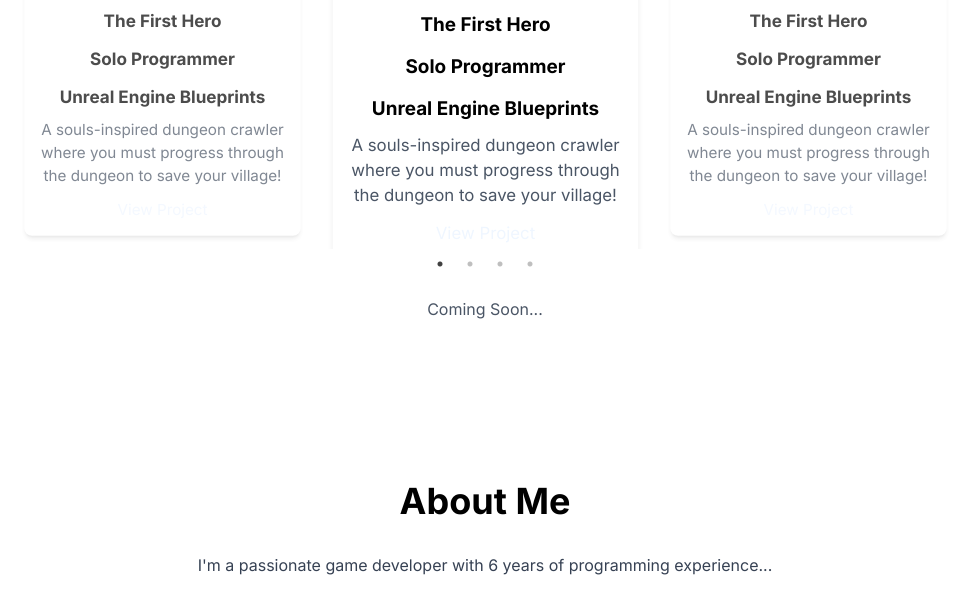
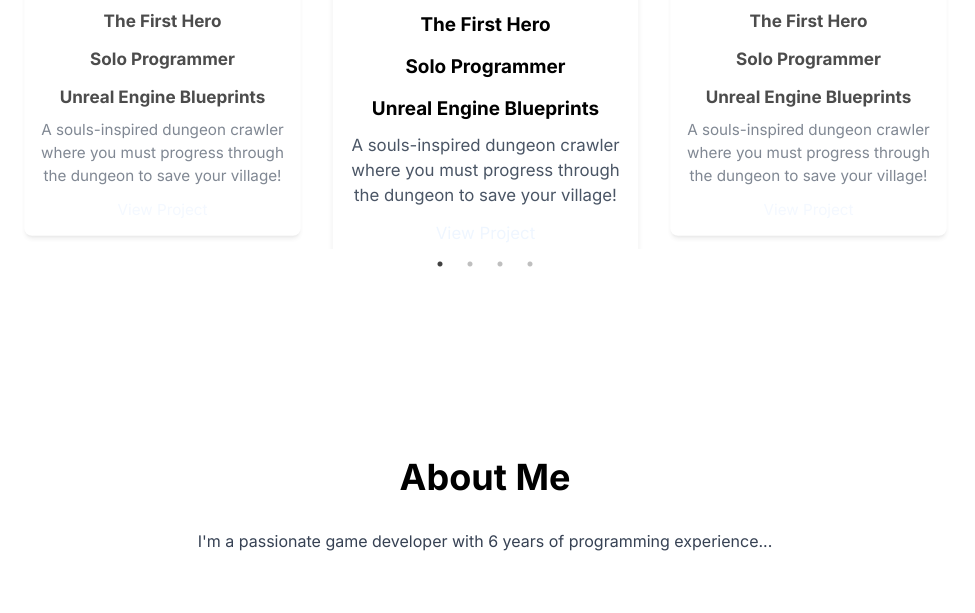
Before and after one commit to RProctor2006/RileyProctor-Portfolio, a React (Vite) app in the folder RileyProctor-PortfolioProject/: page / in a window 1280 px wide. Shown: the part 1343-1956 px from the top of the page, without its empty margins (155-1130 px from the left). Built offline with nearby package versions, Linux system fonts and the light colour scheme.

Commit message:
Removed Coming Soon Text
Removed coming soon text from projects section

```diff
--- a/RileyProctor-PortfolioProject/src/components/Projects.tsx
+++ b/RileyProctor-PortfolioProject/src/components/Projects.tsx
@@ -44,7 +44,6 @@
             <section id="projects-carousel" className="px-4 md:px-12">
                 <ProjectCarousel projects={myProjects} />
             </section>
-            <p className="text-gray-600">Coming Soon...</p>
         </section>
     );
 };
```
